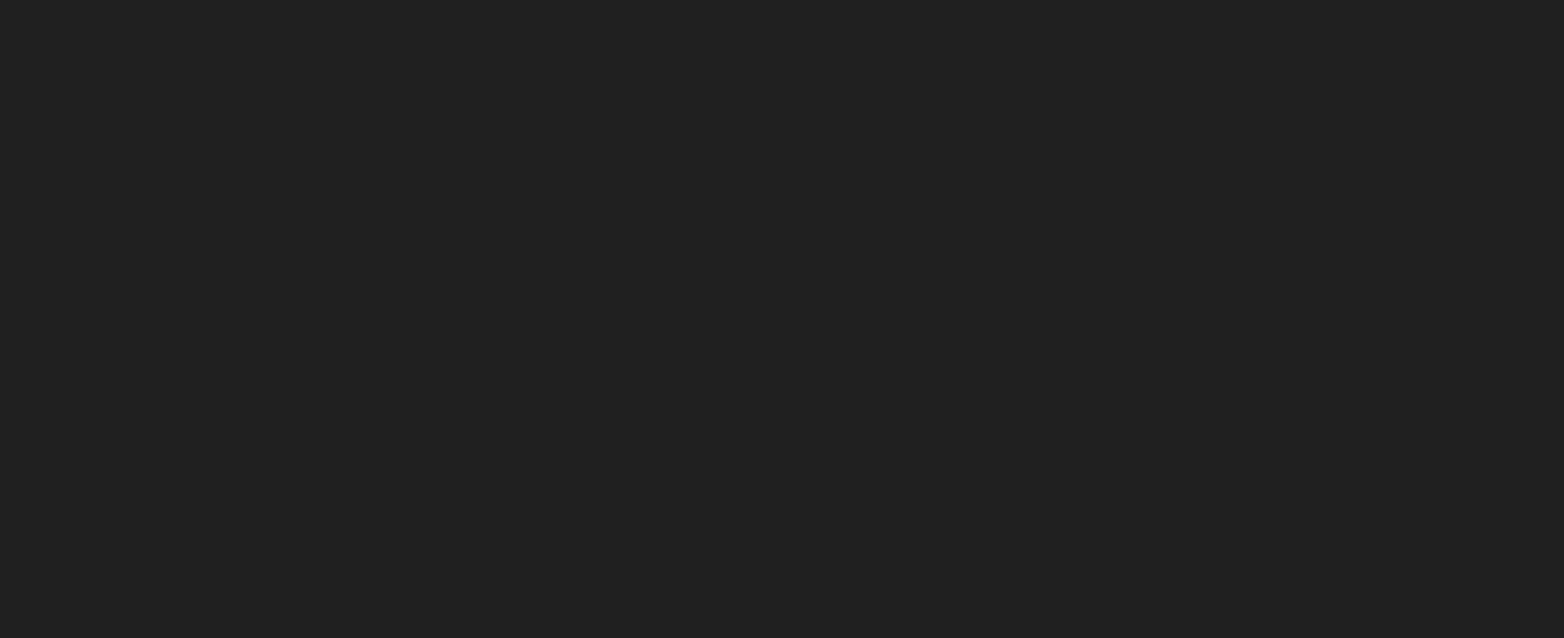
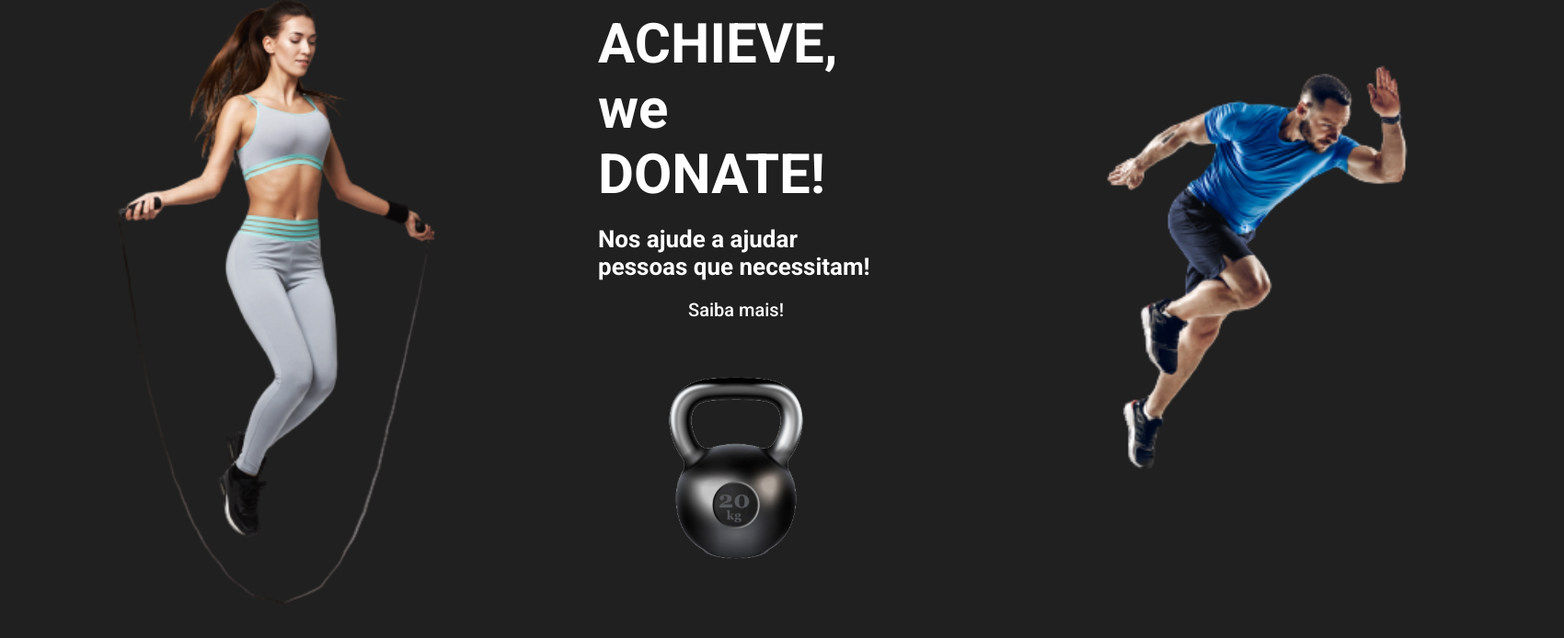
Before and after one commit to AlunosSejaDev/challenge-do-bem-reactJS, a Next.js app: page / in a window 1280 px wide. Shown: the part 456-1150 px from the top of the page at 92% size, 1700 px wide, since content can reach past the window. Before the commit the page ends 800 px from the top, so only its background shows below. Built offline with nearby package versions, Linux system fonts and the light colour scheme.

Commit message:
Posicionamento de componentes no container

```diff
--- a/src/components/layout/Container.jsx
+++ b/src/components/layout/Container.jsx
@@ -1,17 +1,70 @@
 import styled from "styled-components";
+
+import H1 from '../typograph/H1';
+import H3 from '../typograph/H3';
+import H4 from '../typograph/H4'
 
 
 const StyledLogoCB = styled.div`
+  display: flex;
+  justify-content: center;
+  align-items:center;
+  margin-top: 80px;
+`
+
+const StyledContainer = styled.div`
+  display: flex;
+  margin-top: 40px;
+  width: 100%;
+`
+
+const StyledWoman = styled.div`
+
+`
+
+const StyledText = styled.div`
 display: flex;
 justify-content: center;
-margin-top: 80px;
+flex-direction: column;
+align-items:center;
+color: ${props => props.theme.white};
+margin-left: 50px;
+gap: 20px;
+`
+
+const StyledManRunning = styled.div`
+
 `
 
 function Container () {
   return(
+
+    <>
+
     <StyledLogoCB>
       <img src="challenge-do-bem.svg" alt="Logo-Challenge-do-bem" />
     </StyledLogoCB>
+
+    <StyledContainer>
+
+      <StyledWoman><img src="woman.svg" alt="woman-jumping" width="600px"/></StyledWoman>
+
+        <StyledText>
+          <H1> We ACHIEVE, we DONATE! </H1>
+          <H3> Nos ajude a ajudar pessoas que necessitam! </H3>
+          <H4> Saiba mais! </H4>
+          <img src="kettle-bell.svg" alt="equipment" width="300px" />
+        </StyledText>
+
+      <StyledManRunning><img src="man-running.svg" alt="woman-jumping" width="750px"/></StyledManRunning>
+
+
+    </StyledContainer>
+
+    </>
+
+
+
   )
 }
 
```
